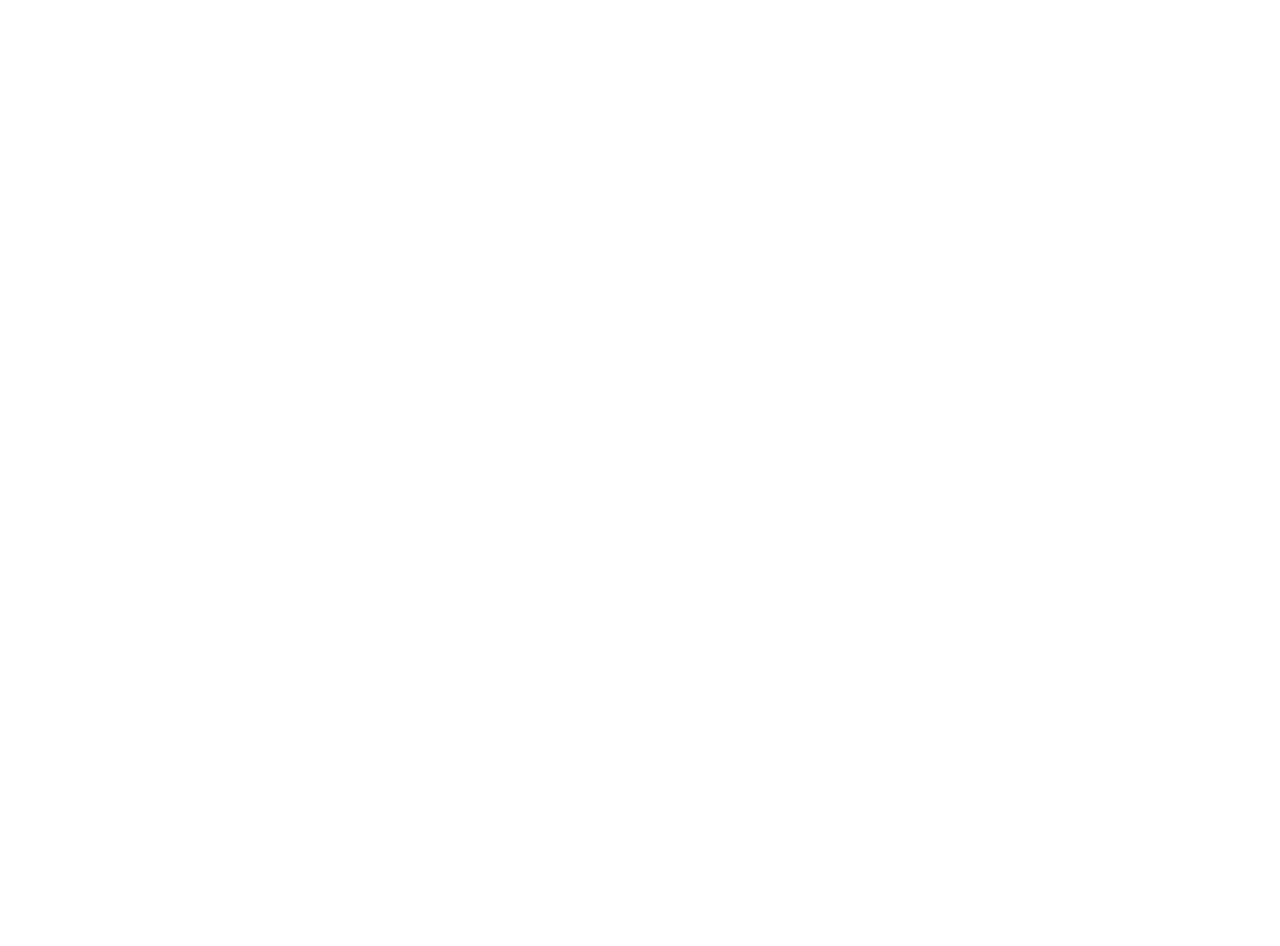
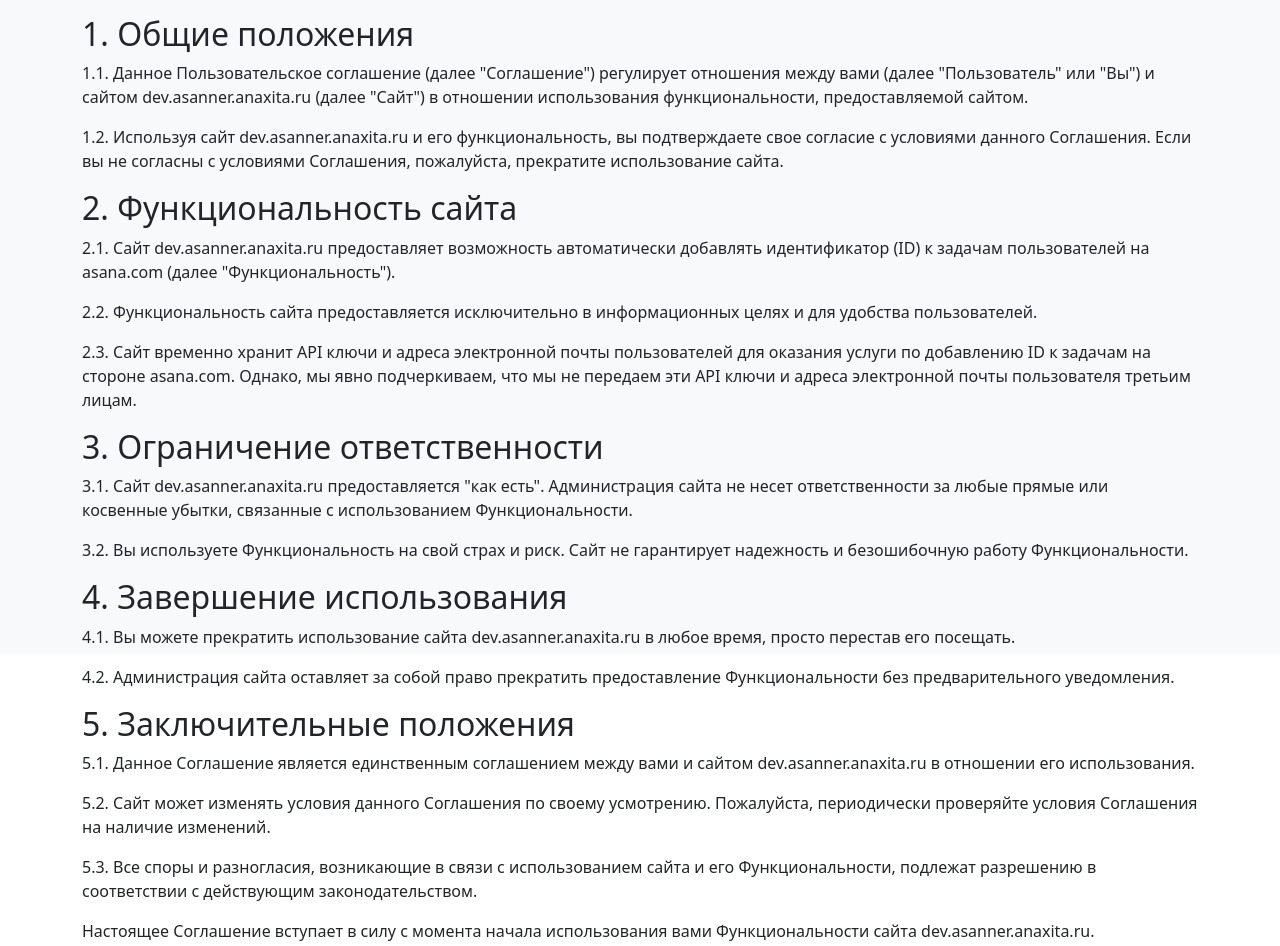
Before and after one commit to anaxita/asanner-front, a React (Vite) app: page /terms in a window 1280 px wide. Before the commit this address had no page. Shown: the part 146-1092 px from the top of the page. Before the commit the page ends 800 px from the top, so only its background shows below. Built offline with nearby package versions, Linux system fonts and the light colour scheme; no server answers.

Commit message:
add terms

```diff
--- a/src/App.jsx
+++ b/src/App.jsx
@@ -13,6 +13,7 @@
 import { Project } from './pages/Project';
 import { Projects } from './pages/Projects';
 import { SuccessfulPayment } from './pages/SuccessfulPayment';
+import { Terms } from './pages/Terms';
 import { UnsuccessfulPayment } from './pages/UnsuccessfulPayment';
 
 export const App = () => {
@@ -74,14 +75,8 @@
             </RequireAuth>
           }
         />
-        <Route
-          path="policy"
-          element={
-            <RequireAuth>
-              <Policy />
-            </RequireAuth>
-          }
-        />
+        <Route path="policy" element={<Policy />} />
+        <Route path="terms" element={<Terms />} />
       </Route>
     </Routes>
   );
--- a/src/pages/Footer.jsx
+++ b/src/pages/Footer.jsx
@@ -4,7 +4,7 @@
   return (
     <div className="pb-4 pt-2 d-flex justify-content-between align-items-center border-top">
       <Link to="/policy" className="text-decoration-none text-dark-emphasis">
-        Политика конфиденциальности
+        Пользовательское соглашение и политика конфиденциальности
       </Link>
       <p className=" text-dark-emphasis mb-0">© Asanner {new Date().getFullYear()}</p>
       <Link to="mailto:sales@anaxita.ru" className="text-decoration-none text-dark-emphasis">
--- /dev/null
+++ b/src/pages/Terms.jsx
@@ -0,0 +1,85 @@
+export const Terms = () => {
+  return (
+    <div>
+      <h1>Пользовательское соглашение для сайта dev.asanner.anaxita.ru</h1>
+
+      <h2>1. Общие положения</h2>
+
+      <p>
+        1.1. Данное Пользовательское соглашение (далее "Соглашение") регулирует отношения между вами (далее
+        "Пользователь" или "Вы") и сайтом dev.asanner.anaxita.ru (далее "Сайт") в отношении использования
+        функциональности, предоставляемой сайтом.
+      </p>
+
+      <p>
+        1.2. Используя сайт dev.asanner.anaxita.ru и его функциональность, вы подтверждаете свое согласие с условиями
+        данного Соглашения. Если вы не согласны с условиями Соглашения, пожалуйста, прекратите использование сайта.
+      </p>
+
+      <h2>2. Функциональность сайта</h2>
+
+      <p>
+        2.1. Сайт dev.asanner.anaxita.ru предоставляет возможность автоматически добавлять идентификатор (ID) к задачам
+        пользователей на asana.com (далее "Функциональность").
+      </p>
+
+      <p>
+        2.2. Функциональность сайта предоставляется исключительно в информационных целях и для удобства пользователей.
+      </p>
+
+      <p>
+        2.3. Сайт временно хранит API ключи и адреса электронной почты пользователей для оказания услуги по добавлению
+        ID к задачам на стороне asana.com. Однако, мы явно подчеркиваем, что мы не передаем эти API ключи и адреса
+        электронной почты пользователя третьим лицам.
+      </p>
+
+      <h2>3. Ограничение ответственности</h2>
+
+      <p>
+        3.1. Сайт dev.asanner.anaxita.ru предоставляется "как есть". Администрация сайта не несет ответственности за
+        любые прямые или косвенные убытки, связанные с использованием Функциональности.
+      </p>
+
+      <p>
+        3.2. Вы используете Функциональность на свой страх и риск. Сайт не гарантирует надежность и безошибочную работу
+        Функциональности.
+      </p>
+
+      <h2>4. Завершение использования</h2>
+
+      <p>
+        4.1. Вы можете прекратить использование сайта dev.asanner.anaxita.ru в любое время, просто перестав его
+        посещать.
+      </p>
+
+      <p>
+        4.2. Администрация сайта оставляет за собой право прекратить предоставление Функциональности без
+        предварительного уведомления.
+      </p>
+
+      <h2>5. Заключительные положения</h2>
+
+      <p>
+        5.1. Данное Соглашение является единственным соглашением между вами и сайтом dev.asanner.anaxita.ru в отношении
+        его использования.
+      </p>
+
+      <p>
+        5.2. Сайт может изменять условия данного Соглашения по своему усмотрению. Пожалуйста, периодически проверяйте
+        условия Соглашения на наличие изменений.
+      </p>
+
+      <p>
+        5.3. Все споры и разногласия, возникающие в связи с использованием сайта и его Функциональности, подлежат
+        разрешению в соответствии с действующим законодательством.
+      </p>
+
+      <p>
+        Настоящее Соглашение вступает в силу с момента начала использования вами Функциональности сайта
+        dev.asanner.anaxita.ru.
+      </p>
+
+      <p>Последнее обновление: 24.09.2023</p>
+    </div>
+  );
+};
```
